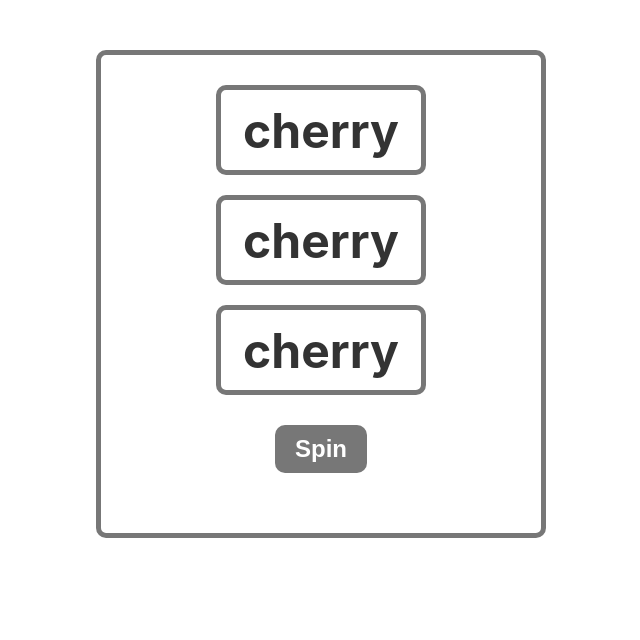
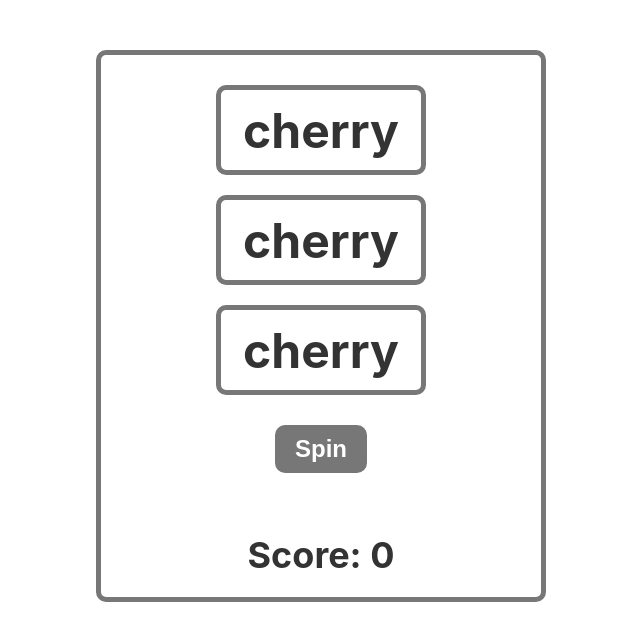
Before and after one commit to MarwanAl-Obaidi/Slot-Machine, a React (Create React App) app: page / in a window 1280 px wide. Shown: the top 640 px of the page, without its empty margins (319-959 px from the left). Built offline with nearby package versions, Linux system fonts and the light colour scheme.

Commit message:
Total score added

```diff
--- a/src/App.css
+++ b/src/App.css
@@ -42,3 +42,10 @@
   color: #333;
   margin-top: 20px;
 }
+
+.Score {
+  font-size: 36px;
+  font-weight: bold;
+  color: #333;
+  margin-top: 20px;
+}
--- a/src/App.js
+++ b/src/App.js
@@ -16,6 +16,7 @@
 function SlotMachine() {
   const [reels, setReels] = useState([0, 0, 0]);
   const [result, setResult] = useState("");
+  const [score, setScore] = useState(0);
 
   function spin() {
     const newReels = [
@@ -29,7 +30,7 @@
     for (const combination of WIN_COMBINATIONS) {
       if (symbols.toString() === combination.toString()) {
         setResult("You Win!");
-        //console.log(symbols.toString() + combination.toString());
+        setScore(score + 1); // update the score
         return;
       }
     }
@@ -43,6 +44,7 @@
       <div className="Reel">{SYMBOLS[reels[2]]}</div>
       <button onClick={spin}>Spin</button>
       <div className="Result">{result}</div>
+      <div className="Score">Score: {score}</div> {/* display the score */}
     </div>
   );
 }
```
